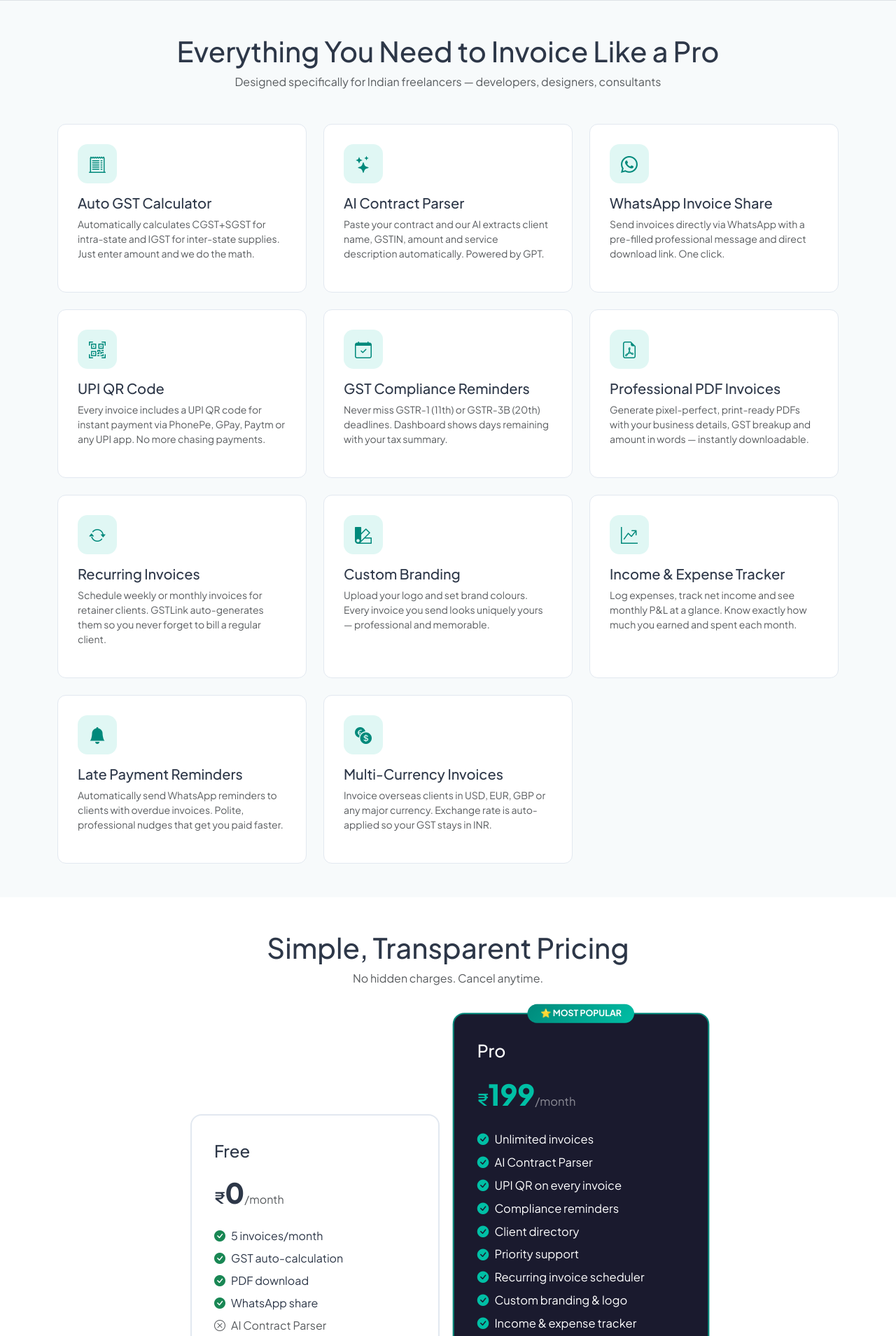
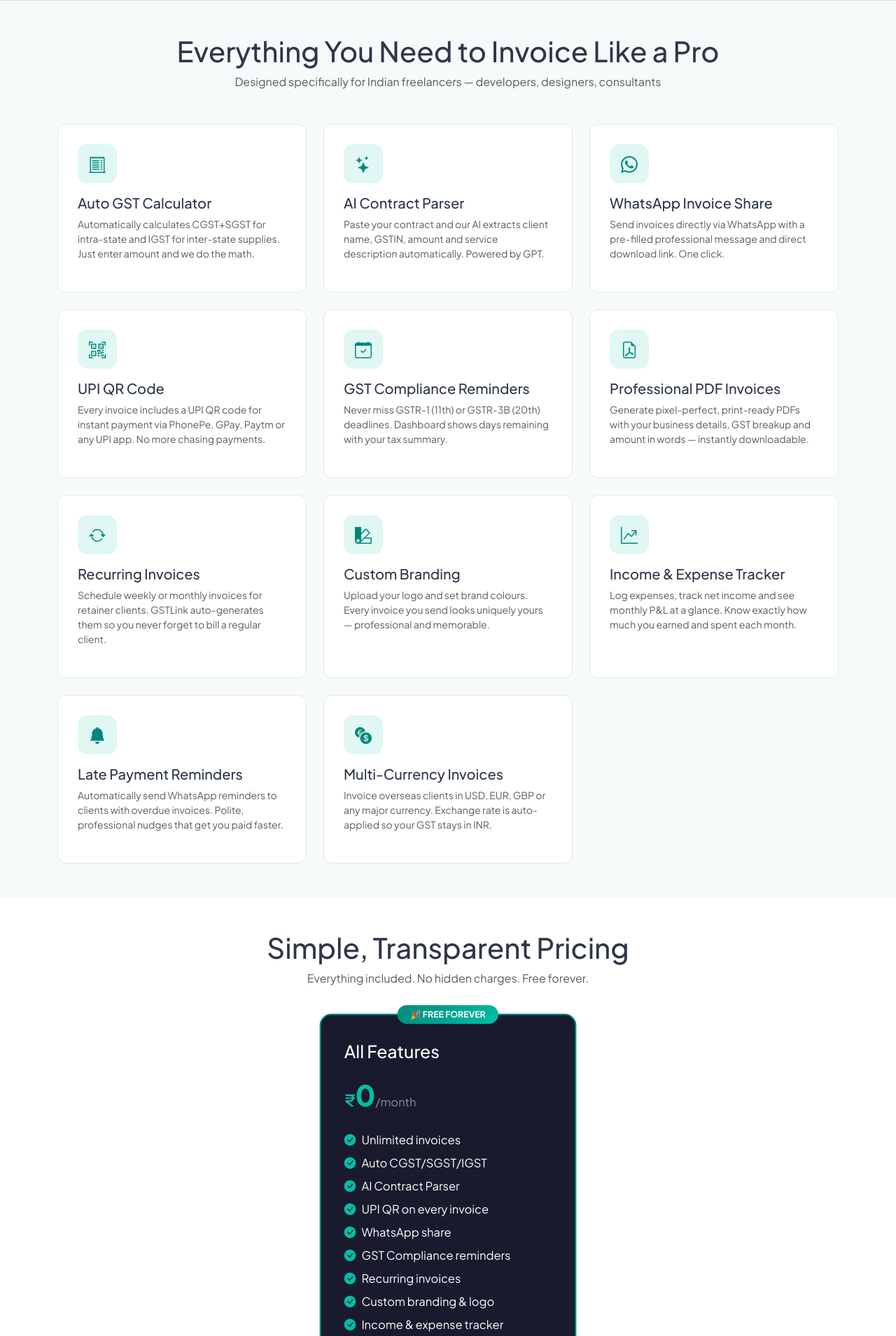
Before and after one commit to heerekarshiva/GstLink, a Flask app: page / in a window 1280 px wide. Shown: the part 920-2829 px from the top of the page at 70% size. Run offline with Flask 3, Linux system fonts and the light colour scheme; some libraries are stand-ins or nearby versions.

Commit message:
Revise landing page for unlimited free plan and pricing
Updated the landing page to reflect unlimited invoices in the free plan and revised pricing details.

```diff
--- a/templates/landing.html
+++ b/templates/landing.html
@@ -17,10 +17,10 @@
           <span class="feature-pill"><i class="bi bi-shield-check"></i> GST Compliant</span>
         </div>
         <div class="d-flex gap-3 flex-wrap">
-          <a href="{{ url_for('register') }}" class="btn btn-primary btn-lg px-5">Start Free — 5 Invoices</a>
+          <a href="{{ url_for('register') }}" class="btn btn-primary btn-lg px-5">Start Free — Unlimited</a>
           <a href="#features" class="btn btn-outline-light btn-lg">See Features</a>
         </div>
-        <p class="mt-3 small" style="opacity:.6">No credit card required · Free forever plan available</p>
+        <p class="mt-3 small" style="opacity:.6">No credit card required · Free forever · Unlimited invoices</p>
       </div>
       <div class="col-lg-6">
         <!-- Live Demo Invoice Card -->
@@ -200,45 +200,28 @@
   <div class="container">
     <div class="text-center mb-5">
       <h2 class="fw-800 fs-1">Simple, Transparent Pricing</h2>
-      <p class="text-muted">No hidden charges. Cancel anytime.</p>
+      <p class="text-muted">Everything included. No hidden charges. Free forever.</p>
     </div>
     <div class="row justify-content-center g-4 align-items-center">
       <div class="col-md-4">
-        <div class="pricing-card">
-          <h4 class="fw-700">Free</h4>
-          <div class="my-3"><span class="price-currency">₹</span><span class="price-amount">0</span><span class="text-muted">/month</span></div>
-          <ul class="list-unstyled mb-4">
-            <li class="py-1"><i class="bi bi-check-circle-fill text-success me-2"></i>5 invoices/month</li>
-            <li class="py-1"><i class="bi bi-check-circle-fill text-success me-2"></i>GST auto-calculation</li>
-            <li class="py-1"><i class="bi bi-check-circle-fill text-success me-2"></i>PDF download</li>
-            <li class="py-1"><i class="bi bi-check-circle-fill text-success me-2"></i>WhatsApp share</li>
-            <li class="py-1 text-muted"><i class="bi bi-x-circle me-2"></i>AI Contract Parser</li>
-            <li class="py-1 text-muted"><i class="bi bi-x-circle me-2"></i>UPI QR Code</li>
-          </ul>
-          <a href="{{ url_for('register') }}" class="btn btn-outline-primary w-100">Start Free</a>
-        </div>
-      </div>
-      <div class="col-md-4">
         <div class="pricing-card popular">
-          <span class="popular-badge">⭐ MOST POPULAR</span>
-          <h4 class="fw-700 text-white">Pro</h4>
-          <div class="my-3"><span class="price-currency" style="color:#00BFA5">₹</span><span class="price-amount" style="color:#00BFA5">199</span><span style="color:rgba(255,255,255,.5)">/month</span></div>
+          <span class="popular-badge">🎉 FREE FOREVER</span>
+          <h4 class="fw-700 text-white">All Features</h4>
+          <div class="my-3"><span class="price-currency" style="color:#00BFA5">₹</span><span class="price-amount" style="color:#00BFA5">0</span><span style="color:rgba(255,255,255,.5)">/month</span></div>
           <ul class="list-unstyled mb-4">
             <li class="py-1"><i class="bi bi-check-circle-fill me-2" style="color:#00BFA5"></i>Unlimited invoices</li>
+            <li class="py-1"><i class="bi bi-check-circle-fill me-2" style="color:#00BFA5"></i>Auto CGST/SGST/IGST</li>
             <li class="py-1"><i class="bi bi-check-circle-fill me-2" style="color:#00BFA5"></i>AI Contract Parser</li>
             <li class="py-1"><i class="bi bi-check-circle-fill me-2" style="color:#00BFA5"></i>UPI QR on every invoice</li>
-            <li class="py-1"><i class="bi bi-check-circle-fill me-2" style="color:#00BFA5"></i>Compliance reminders</li>
-            <li class="py-1"><i class="bi bi-check-circle-fill me-2" style="color:#00BFA5"></i>Client directory</li>
-            <li class="py-1"><i class="bi bi-check-circle-fill me-2" style="color:#00BFA5"></i>Priority support</li>
-            <li class="py-1"><i class="bi bi-check-circle-fill me-2" style="color:#00BFA5"></i>Recurring invoice scheduler</li>
+            <li class="py-1"><i class="bi bi-check-circle-fill me-2" style="color:#00BFA5"></i>WhatsApp share</li>
+            <li class="py-1"><i class="bi bi-check-circle-fill me-2" style="color:#00BFA5"></i>GST Compliance reminders</li>
+            <li class="py-1"><i class="bi bi-check-circle-fill me-2" style="color:#00BFA5"></i>Recurring invoices</li>
             <li class="py-1"><i class="bi bi-check-circle-fill me-2" style="color:#00BFA5"></i>Custom branding &amp; logo</li>
             <li class="py-1"><i class="bi bi-check-circle-fill me-2" style="color:#00BFA5"></i>Income &amp; expense tracker</li>
-            <li class="py-1"><i class="bi bi-check-circle-fill me-2" style="color:#00BFA5"></i>GSTR-1 &amp; GSTR-3B export</li>
-            <li class="py-1"><i class="bi bi-check-circle-fill me-2" style="color:#00BFA5"></i>Late payment reminders (WhatsApp)</li>
             <li class="py-1"><i class="bi bi-check-circle-fill me-2" style="color:#00BFA5"></i>Multi-currency invoices</li>
           </ul>
-          <a href="{{ url_for('register') }}" class="btn btn-primary w-100" style="background:linear-gradient(135deg,#00897B,#00BFA5)">Start Pro Trial</a>
-          <p class="text-center mt-2 small" style="color:rgba(255,255,255,.5)">30-day free trial</p>
+          <a href="{{ url_for('register') }}" class="btn btn-primary w-100" style="background:linear-gradient(135deg,#00897B,#00BFA5)">Get Started Free</a>
+          <p class="text-center mt-2 small" style="color:rgba(255,255,255,.5)">No credit card required</p>
         </div>
       </div>
     </div>
```
